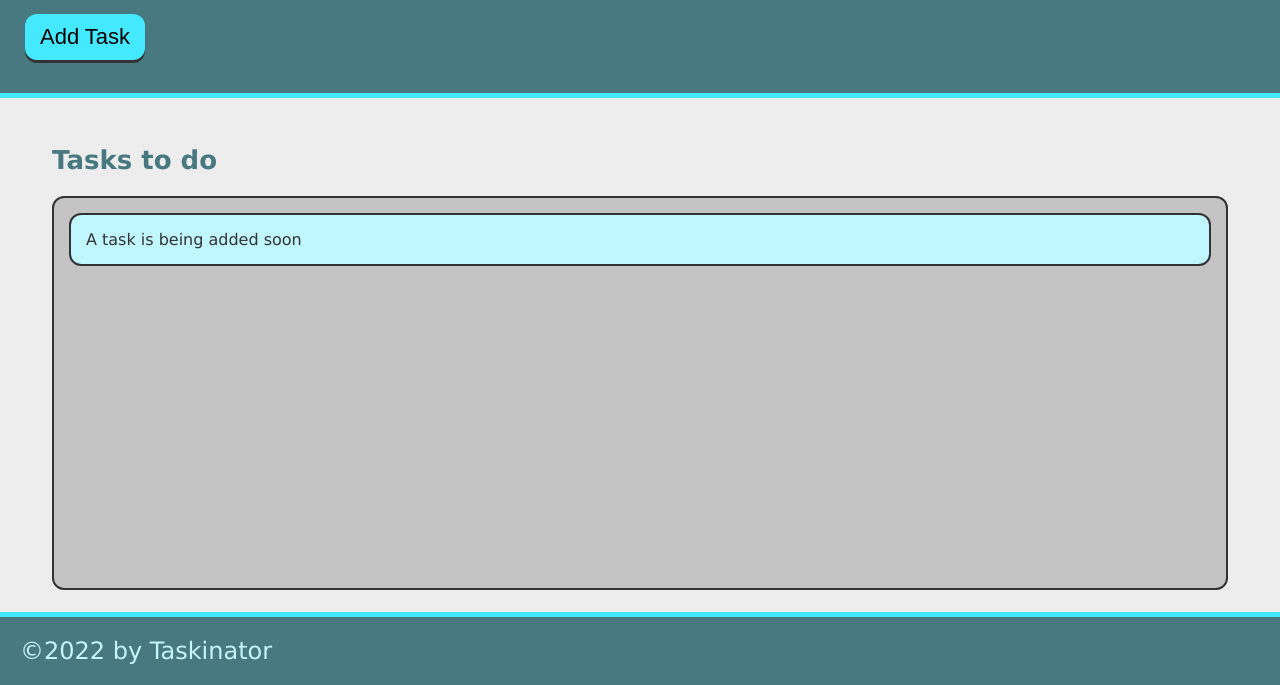
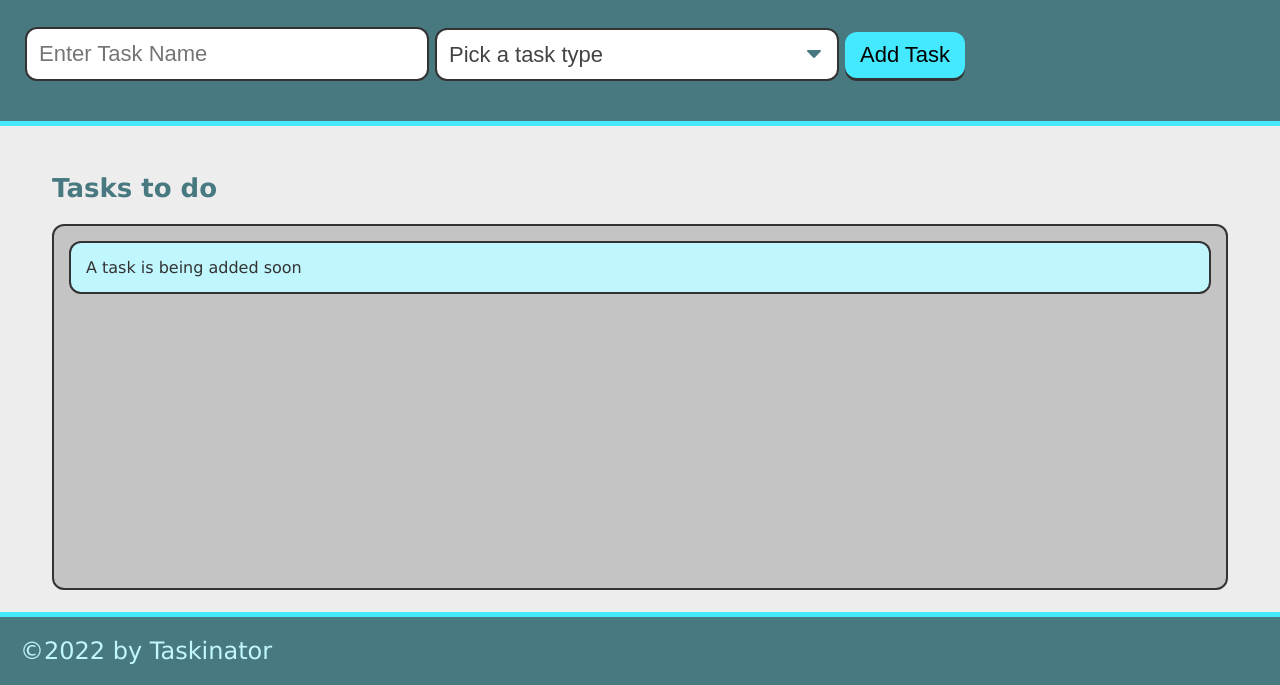
Before and after one commit to Amber-Robeck/taskinator, a plain HTML site: page index.html in a window 1280 px wide. Shown: the part 115-800 px from the top of the page. Drawn offline with Linux system fonts and the light colour scheme.

Commit message:
Modified index.html with a form to allow for user input on adding tasks

```diff
--- a/index.html
+++ b/index.html
@@ -13,7 +13,22 @@
     <header>
         <h1 class="page-title">Taskinator</h1>
         <p>Click the button below to add a new task!</p>
-        <button class="btn">Add Task</button>
+        <form id="task-form">
+            <div class="form-group">
+                <input type="text" name="task-name" placeholder="Enter Task Name" />
+            </div>
+            <div class="form-group">
+                <select name="task-type" class="select-dropdown">
+                    <option value="" disabled selected>Pick a task type</option>
+                    <option value="Print">Print</option>
+                    <option value="Web">Web</option>
+                    <option value="Mobile">Mobile</option>
+                </select>
+            </div>
+            <div class="form-group">
+                <button class="btn" id="save-task" type="submit">Add Task</button>
+            </div>
+        </form>
     </header>
     <main class="page-content">
         <section class="task-list-wrapper">
```
